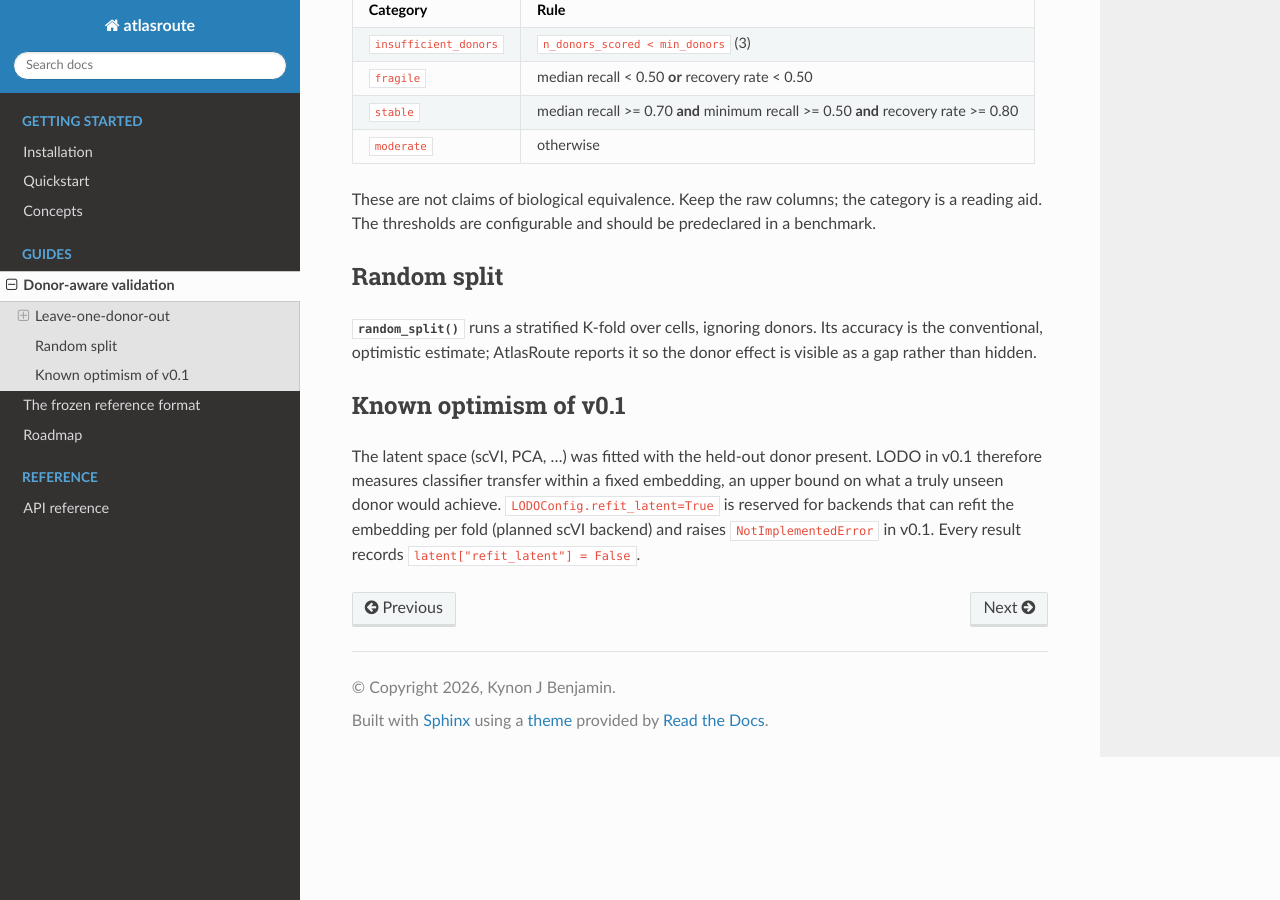
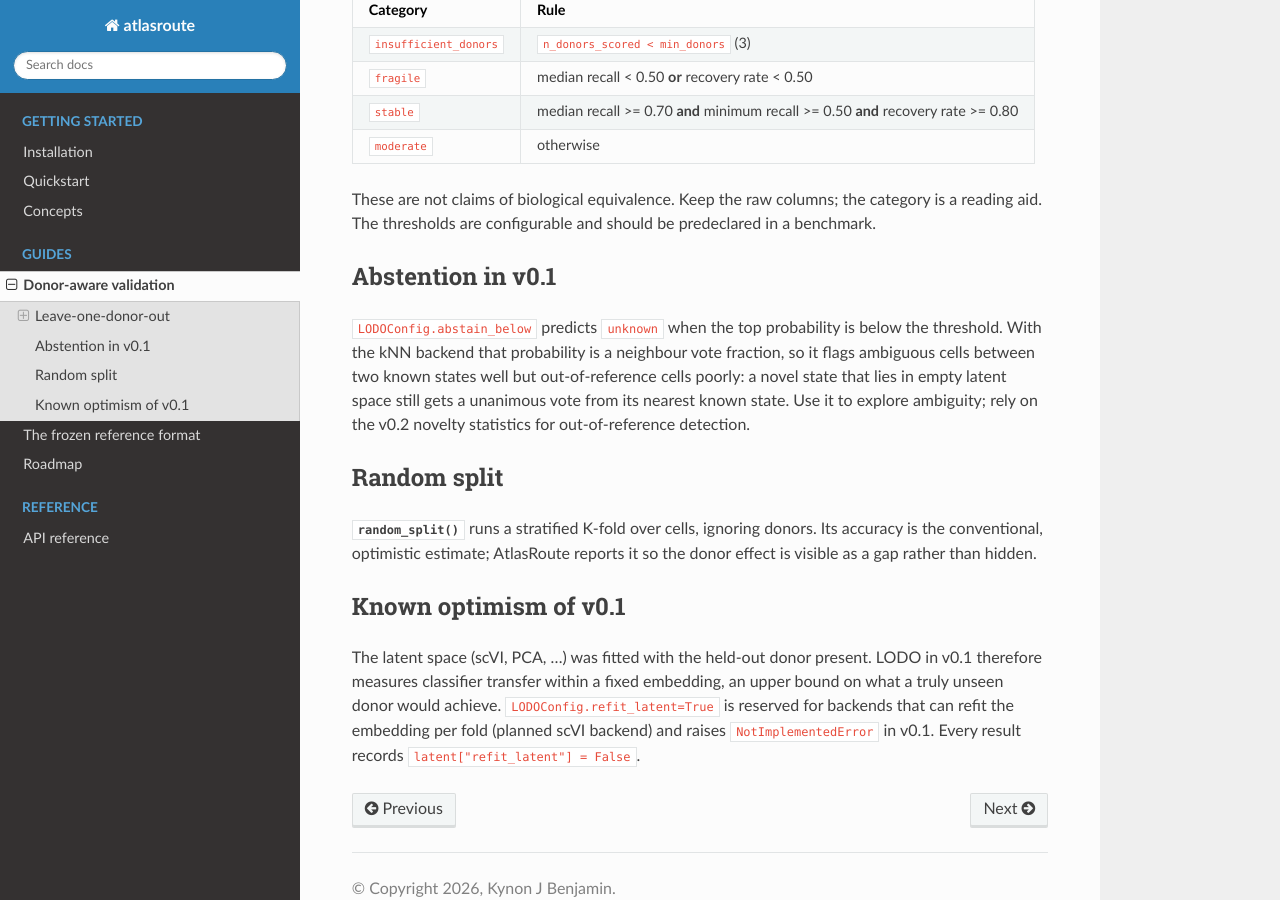
Before and after one commit to heart-gen/StateTrace, a Sphinx documentation site: the page built from docs/validation.md, in a window 1280 px wide and 900 px high, scrolled down 789 px. Built offline with Sphinx 7.4.7 and the Read the Docs theme 3.1.0, drawn with Linux system fonts in a browser that asks for light colours.

Commit message:
docs: note the limits of probability-only abstention in v0.1

```diff
--- a/docs/validation.md
+++ b/docs/validation.md
@@ -38,6 +38,14 @@ A rule-based, descriptive category evaluated in this order with the defaults of
 These are not claims of biological equivalence. Keep the raw columns; the category is a
 reading aid. The thresholds are configurable and should be predeclared in a benchmark.
 
+## Abstention in v0.1
+
+`LODOConfig.abstain_below` predicts `unknown` when the top probability is below the threshold.
+With the kNN backend that probability is a neighbour vote fraction, so it flags ambiguous cells
+between two known states well but out-of-reference cells poorly: a novel state that lies in
+empty latent space still gets a unanimous vote from its nearest known state. Use it to explore
+ambiguity; rely on the v0.2 novelty statistics for out-of-reference detection.
+
 ## Random split
 
 {meth}`~atlasroute.AtlasReference.random_split` runs a stratified K-fold over cells,
```
Also changed, not shown: CHANGELOG.md (+3 -0 lines).
